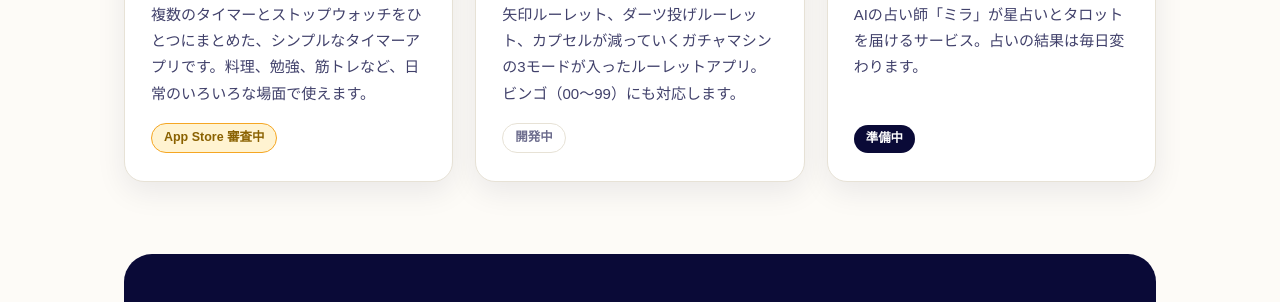
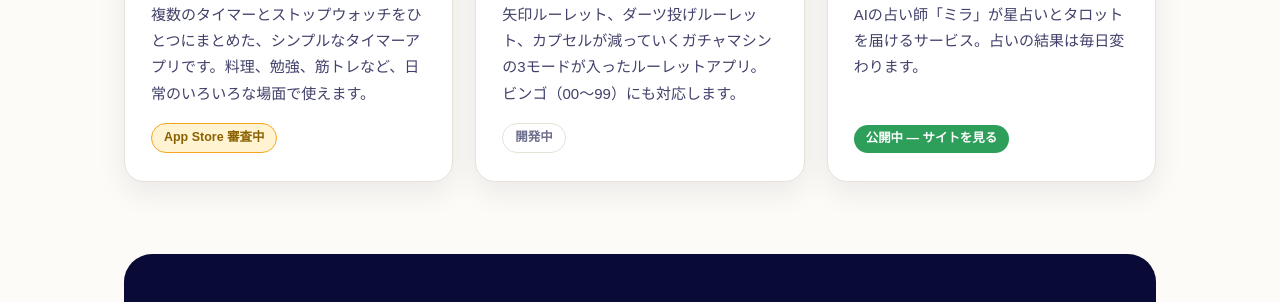
Before and after one commit to maxa999jp/maxa999jp.github.io, a plain HTML site: page index.html in a window 1280 px wide. Shown: the part 1040-1342 px from the top of the page. Drawn offline with Linux system fonts and the light colour scheme; a web font is replaced by a local one.

Commit message:
ほしミラ公開: カードを公開中に更新し hoshimira.com へリンク

```diff
--- a/index.html
+++ b/index.html
@@ -150,6 +150,9 @@
   .status-dev { background: transparent; color: var(--muted); border: 1.5px solid var(--line); }
   .status-soon { background: var(--navy); color: #fff; }
   @media (prefers-color-scheme: dark) { .status-soon { background: var(--yellow); color: #0a0a37; } }
+  .status-live { background: #2e9e5b; color: #fff; }
+  a.status { text-decoration: none; }
+  a.status:hover { opacity: 0.85; }
 
   /* About band */
   .band { background: var(--navy); color: var(--on-navy); border-radius: 28px; padding: 52px 48px; display: grid; grid-template-columns: auto 1fr; gap: 36px; align-items: center; }
@@ -268,7 +271,7 @@
           <div class="icon-emoji icon-fortune" aria-hidden="true"><svg width="48" height="48" viewBox="0 0 48 48" fill="none" stroke="#0a0a37" stroke-width="2.5" stroke-linecap="round" stroke-linejoin="round"><path d="M24 6 L27.5 18.5 L40 22 L27.5 25.5 L24 38 L20.5 25.5 L8 22 L20.5 18.5 Z" fill="#ffc93c"/><path d="M38 34 l1.2 3.8 L43 39 l-3.8 1.2 L38 44 l-1.2 -3.8 L33 39 l3.8 -1.2 Z" fill="#fff"/></svg></div>
           <h3>AI占い ほしミラ</h3>
           <p>AIの占い師「ミラ」が星占いとタロットを届けるサービス。占いの結果は毎日変わります。</p>
-          <span class="status status-soon">準備中</span>
+          <a class="status status-live" href="https://hoshimira.com" target="_blank" rel="noopener">公開中 — サイトを見る</a>
         </article>
       </div>
     </div>
```
